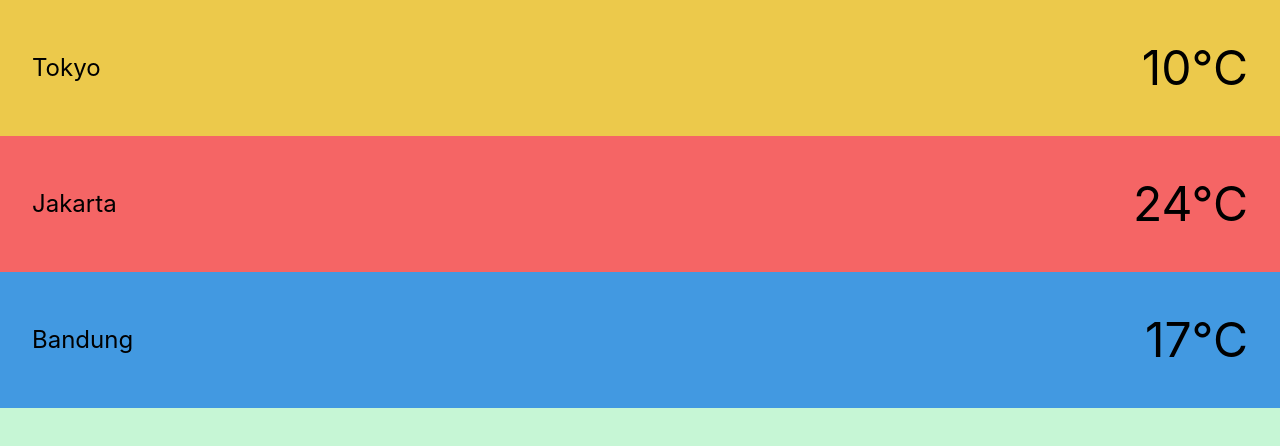
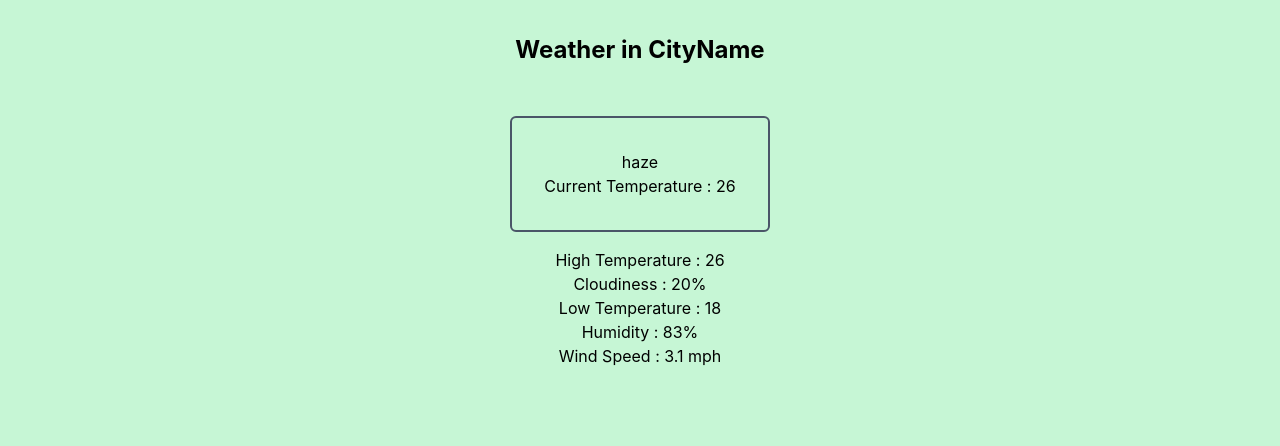
Before and after one commit to irahatam/build-a-website-2, a React (Create React App) app: page /city in a window 1280 px wide. Shown: the top 446 px of the page. Built offline with nearby package versions, Linux system fonts and the light colour scheme.

Commit message:
added details screen, added onclick on city.js component

```diff
--- a/src/App.js
+++ b/src/App.js
@@ -3,11 +3,17 @@ import { BrowserRouter as Router, Switch, Route } from "react-router-dom";
 import "./App.css";
 
 import Home from "./containers/Home";
+import Details from "./containers/Details";
 
 function App() {
   return (
     <Router>
       <Switch>
+        {/* Details Route */}
+        <Route path="/city">
+          <Details />
+        </Route>
+
         <Route path="/">
           <Home />
         </Route>
--- a/src/components/City.js
+++ b/src/components/City.js
@@ -1,12 +1,20 @@
 import React from "react";
+import { useHistory } from "react-router-dom";
 
 // props -> cityName ,temp, color
 function City({ cityName, temp, color }) {
+  const history = useHistory();
+
+  function handleClick() {
+    history.push("/city?name=" + cityName);
+  }
+
   return (
     <button
       className={"flex flex-row p-8 justify-between items-center " + color}
+      onClick={handleClick}
     >
-      <div className="text-2xl">{cityName}</div>
+      <div className="text-2xl font-light">{cityName}</div>
       <div className="text-5xl">{temp}</div>
     </button>
   );
--- /dev/null
+++ b/src/containers/Details.js
@@ -0,0 +1,28 @@
+import React, { useState, useEffect, useMemo } from "react";
+
+// TODO
+// - implement API
+// - add props to details screen
+// - style the details screen
+
+function Details() {
+  return (
+    // Container
+    <div className="flex flex-col items-center h-screen bg-green-200">
+      <div className="p-8 text-2xl font-bold">Weather in CityName</div>
+
+      <div className="flex flex-col p-8 m-4 border-2 rounded-md border-gray-700 items-center">
+        <div>haze</div>
+        <div>Current Temperature : 26</div>
+      </div>
+
+      <div>High Temperature : 26</div>
+      <div>Cloudiness : 20%</div>
+      <div>Low Temperature : 18</div>
+      <div>Humidity : 83%</div>
+      <div>Wind Speed : 3.1 mph</div>
+    </div>
+  );
+}
+
+export default Details;
--- a/src/containers/Home.js
+++ b/src/containers/Home.js
@@ -13,7 +13,7 @@ function Home() {
   // TODO
   return (
     // Container
-    <div className="flex flex-col h-screen bg-green-200">
+    <div className="flex flex-col h-screen bg-green-200 font">
       <City cityName={"Tokyo"} temp={"10°C"} color={"bg-yellow-500"} />
       <City cityName={"Jakarta"} temp={"24°C"} color={"bg-red-500"} />
       <City cityName={"Bandung"} temp={"17°C"} color={"bg-blue-500"} />
```
Also changed, not shown: 1 other file (tests, documents, lock files or other folders).
